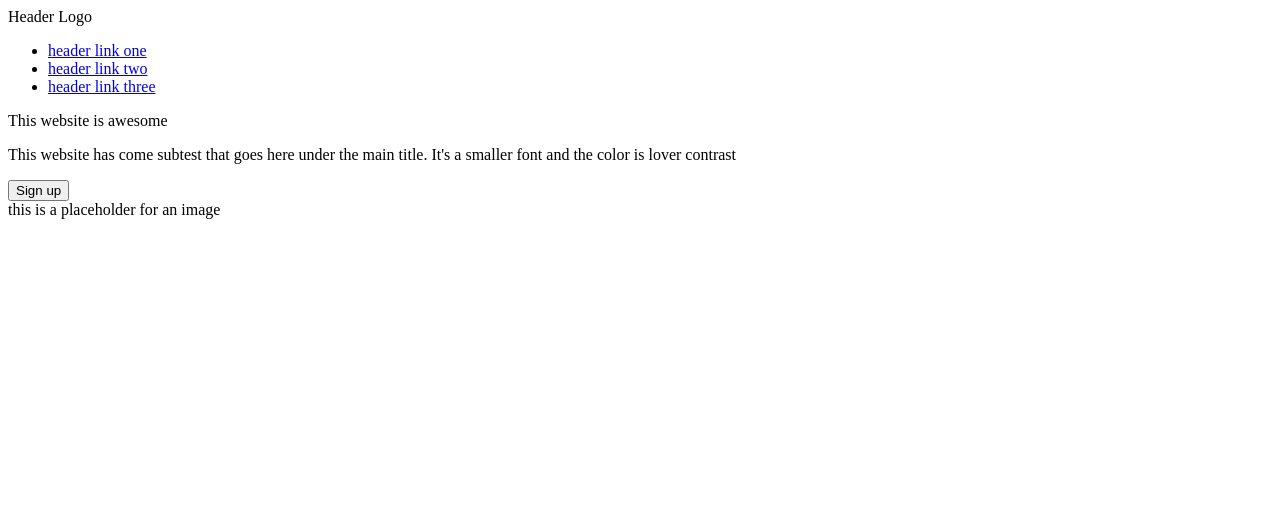
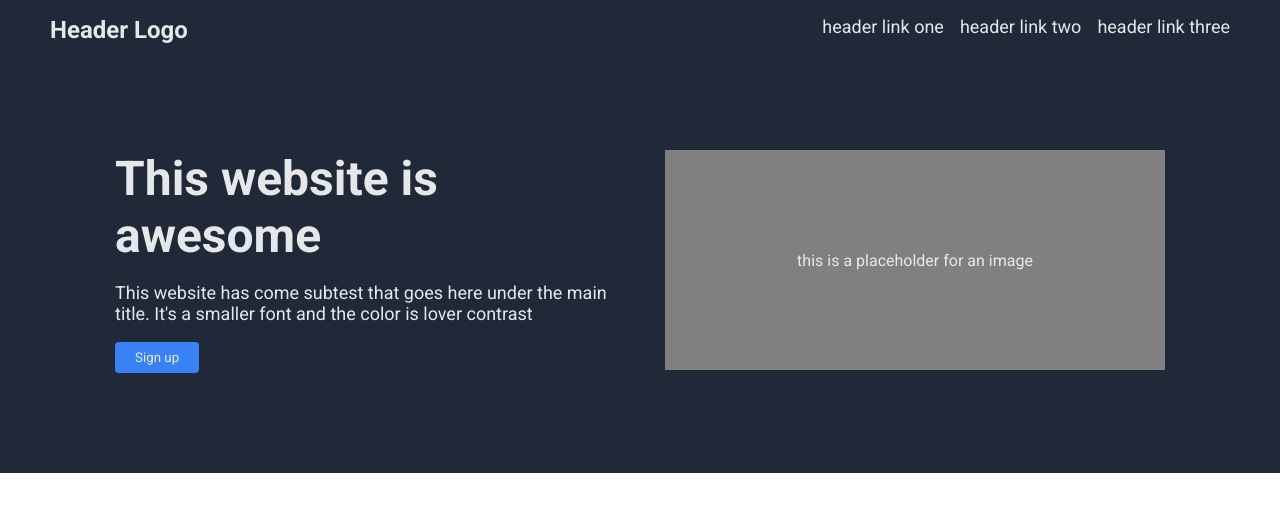
Before and after one commit to zjack21/landing-page, a plain HTML site: page index.html in a window 1280 px wide. Drawn offline with Linux system fonts and the light colour scheme.

Commit message:
Finish the first section

```diff
--- a/index.html
+++ b/index.html
@@ -3,10 +3,14 @@
     <head>
         <meta charset="UTF-8">
         <title>Landing Page</title>
+        <link rel="preconnect" href="https://fonts.googleapis.com">
+        <link rel="preconnect" href="https://fonts.gstatic.com" crossorigin>
+        <link href="https://fonts.googleapis.com/css2?family=Roboto:ital,wght@0,100;0,300;0,400;0,500;0,700;0,900;1,100;1,300;1,400;1,500;1,700;1,900&display=swap" rel="stylesheet">
         <link rel="stylesheet" href="styles.css">
     </head>
 
     <body>
+        <div class="first-section">
             <div class="header">
                 <div class="logo">Header Logo</div>
                 <ul class="right-links">
@@ -16,15 +20,18 @@
                 </ul>
             </div>
             <div class="hero-section">
-            <div class="hero-text">
+                <div class="hero-content">
                     <div class="hero-title">This website is awesome</div>
                     <p class="hero-body">
                         This website has come subtest that goes here under the main title.
                         It's a smaller font and the color is lover contrast
                     </p>
-                <button class="header-signup">Sign up</button>
+                    <div class="header-button">
+                        <button>Sign up</button>
+                    </div>
                 </div>
                 <div class="placeholder">this is a placeholder for an image</div>
             </div>
+        </div>
     </body>
 </html>
--- a/styles.css
+++ b/styles.css
@@ -0,0 +1,87 @@
+body {
+    font-family: "Roboto", sans-serif;
+    display: flex;
+    flex-direction: column;
+    margin: 0;
+}
+
+.first-section {
+    background-color: #1F2937;
+    color: #E5E7EB;
+    padding-bottom: 100px;
+    display: flex;
+    flex-direction: column;
+}
+
+ul {
+    list-style: none;
+    padding: 0;
+    margin: 0;
+}
+
+a {
+    text-decoration: none;
+    color: #E5E7EB;
+}
+
+.header {
+    display: flex;
+    padding: 16px 50px;
+    justify-content: space-between;
+
+}
+
+.right-links {
+    display: flex;
+    gap: 16px;
+}
+
+.logo .hero-title {
+    color: #F9FAF8;
+}
+
+.logo {
+    font-weight: 700;
+    font-size: 24px;
+}
+
+.hero-section {
+    display: flex;
+    margin-top: 50px;
+    gap: 50px;
+    padding-top: 40px;
+    justify-content: center;
+}
+
+.hero-content {
+    display: flex;
+    flex-direction: column;
+    max-width: 500px;
+}
+
+.hero-title {
+    font-size: 48px;
+    font-weight: bolder;
+}
+
+a, .hero-body {
+    font-size: 18px;
+}
+
+button {
+    font-family: "Roboto", sans-serif;
+    background: #3882F6;
+    border: none;
+    color: #E5E7EB;
+    padding: 8px 20px;
+    border-radius: 4px;
+}
+
+.placeholder {
+    background-color: gray;
+    height: 220px;
+    width: 500px;
+    display: flex;
+    align-items: center;
+    justify-content: center;
+}
```
Lines whose indentation alone changed are shown as unchanged.
